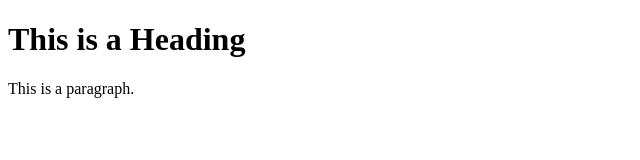
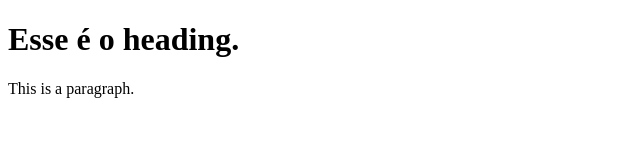
Before and after one commit to alvarolds/pagina, a plain HTML site: page index.html in a window 1280 px wide. Shown: the whole page, without its empty margins (0-640 px from the left). Drawn offline with Linux system fonts and the light colour scheme.

Commit message:
Update index.html

```diff
--- a/index.html
+++ b/index.html
@@ -5,7 +5,7 @@
 </head>
 <body>
 
-<h1>This is a Heading</h1>
+<h1>Esse é o heading.</h1>
 <p>This is a paragraph.</p>
 
 </body>
```
